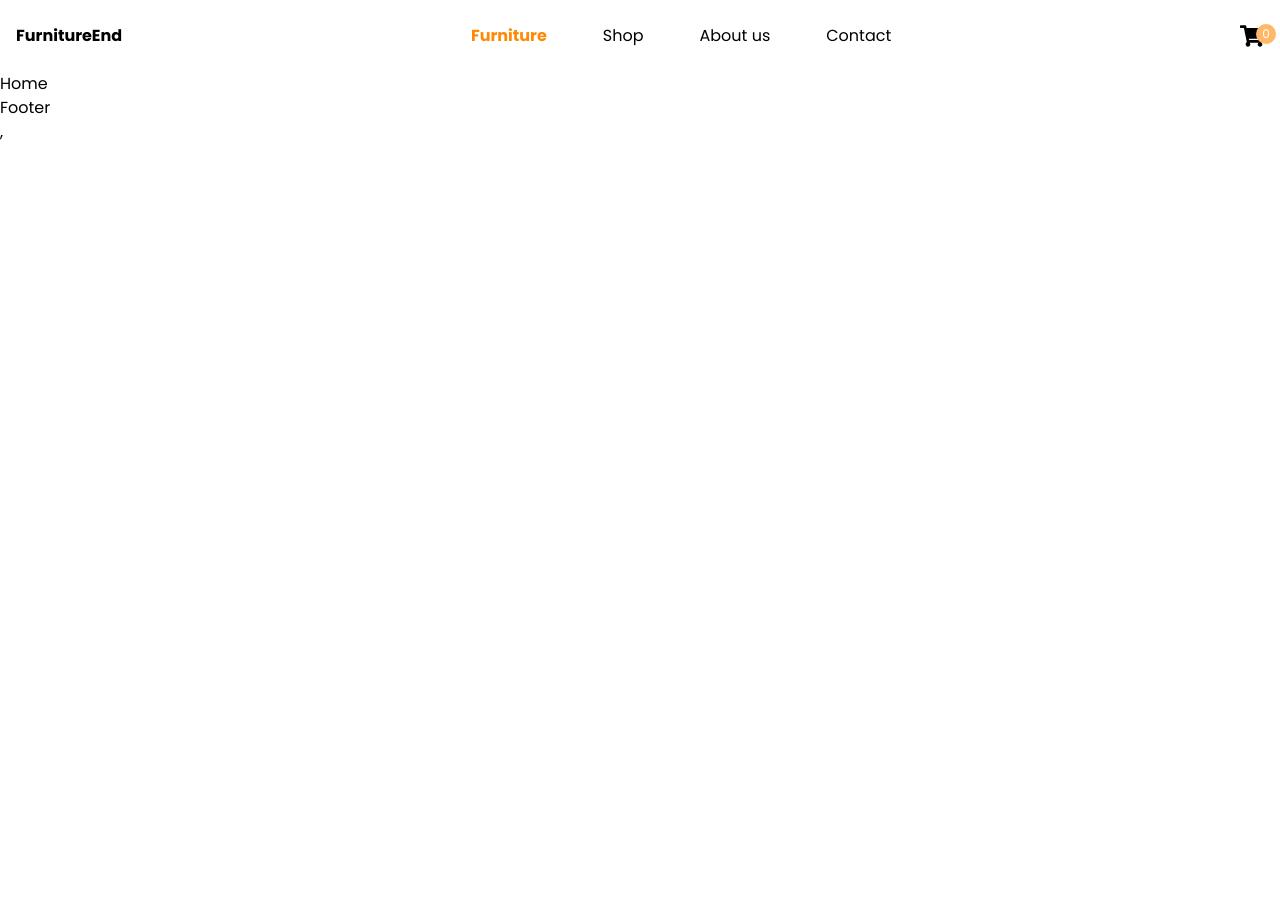
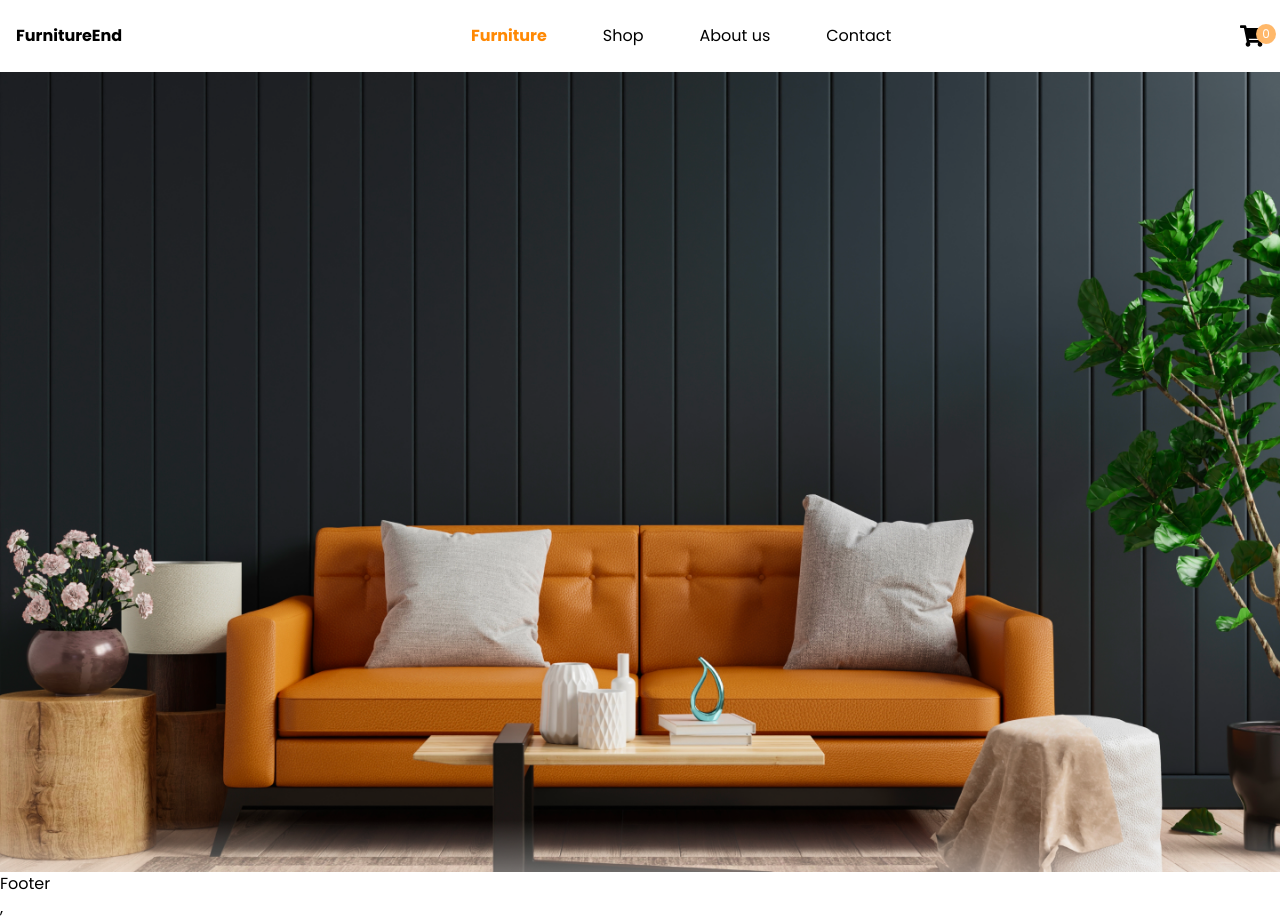
Before and after one commit to ahassh1/react-landing-page, a React (Vite) app: page / in a window 1280 px wide. Before the commit the page ends 800 px from the top, so only its background shows below. Built offline with nearby package versions, Linux system fonts and the light colour scheme.

Commit message:
banner image added

```diff
--- a/src/App.jsx
+++ b/src/App.jsx
@@ -6,7 +6,9 @@ function App() {
   return (
     <div>
       <Navbar />
-      <Outlet />
+      <main className="min-h-screen">
+        <Outlet />
+      </main>
       <footer>Footer</footer>
     </div>
   );
--- a/src/components/Navbar.jsx
+++ b/src/components/Navbar.jsx
@@ -59,9 +59,10 @@ const Navbar = () => {
 
         {/* mobile menu items  */}
         <div
-          className={`fixed top-0 left-0 w-full h-screen bg-black bg-opacity-80 flex flex-col items-center justify-center space-y-8 text-white transition-transform transform ${
-            isMenuOpen ? "translate-x-0" : "-translate-x-full"
-          } md:hidden`}
+          className={`fixed top-0 left-0 w-full h-screen bg-black/80
+ flex flex-col items-center justify-center space-y-8 text-white transition-transform transform ${
+   isMenuOpen ? "translate-x-0" : "-translate-x-full"
+ } md:hidden`}
         >
           <div
             className="cursor-pointer absolute top-4 right-4"
--- /dev/null
+++ b/src/pages/home/Hero.jsx
@@ -0,0 +1,13 @@
+import React from "react";
+import bannerImg from "../../assets/banner.png";
+
+const Hero = () => {
+  return (
+    <div
+      className="h-screen relative bg-cover bg-center text-white"
+      style={{ backgroundImage: `url(${bannerImg})` }}
+    ></div>
+  );
+};
+
+export default Hero;
--- a/src/pages/home/Home.jsx
+++ b/src/pages/home/Home.jsx
@@ -1,7 +1,11 @@
 import React from "react";
+import Hero from "./Hero";
 
-function Home() {
-  return <div>Home</div>;
-}
-
+const Home = () => {
+  return (
+    <>
+      <Hero />
+    </>
+  );
+};
 export default Home;
```
